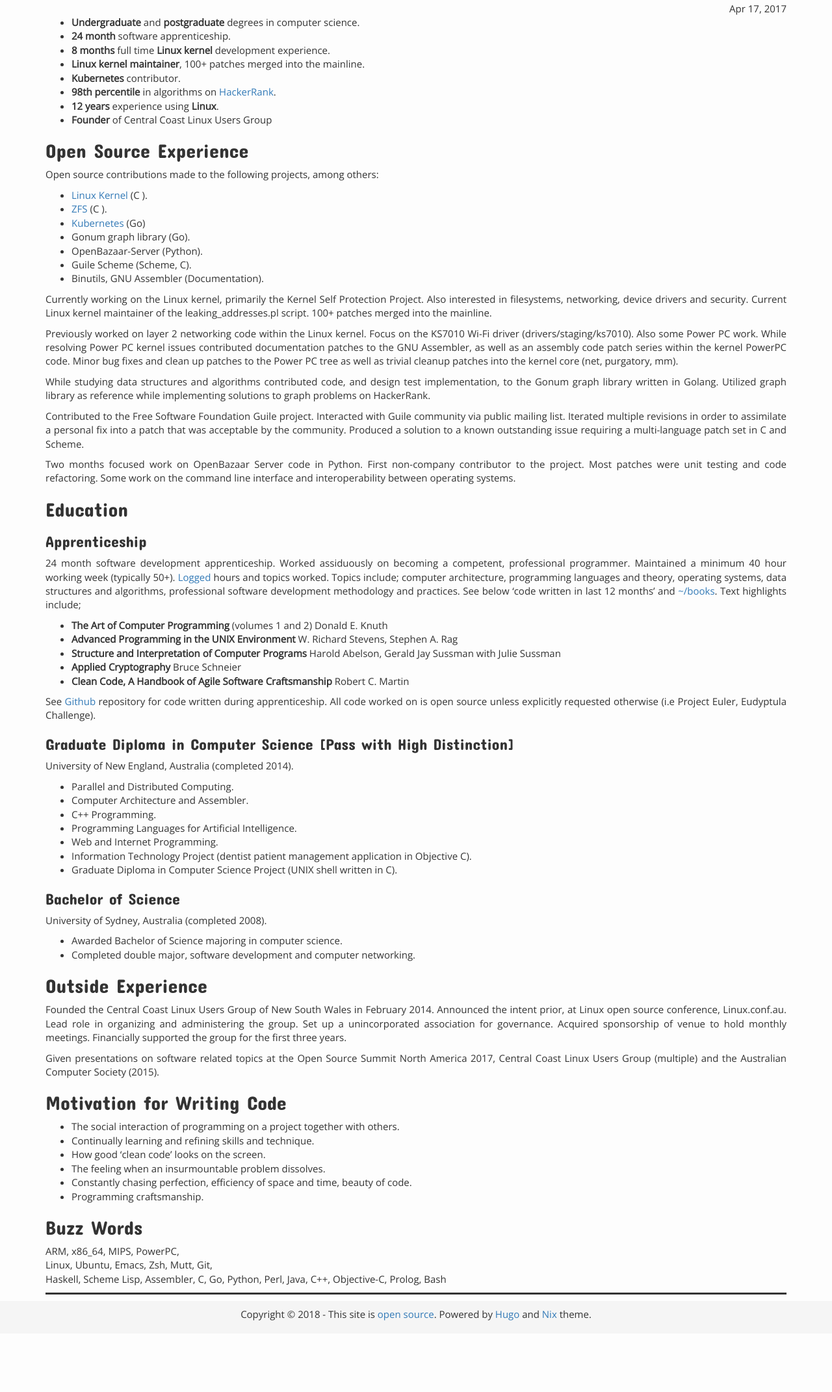
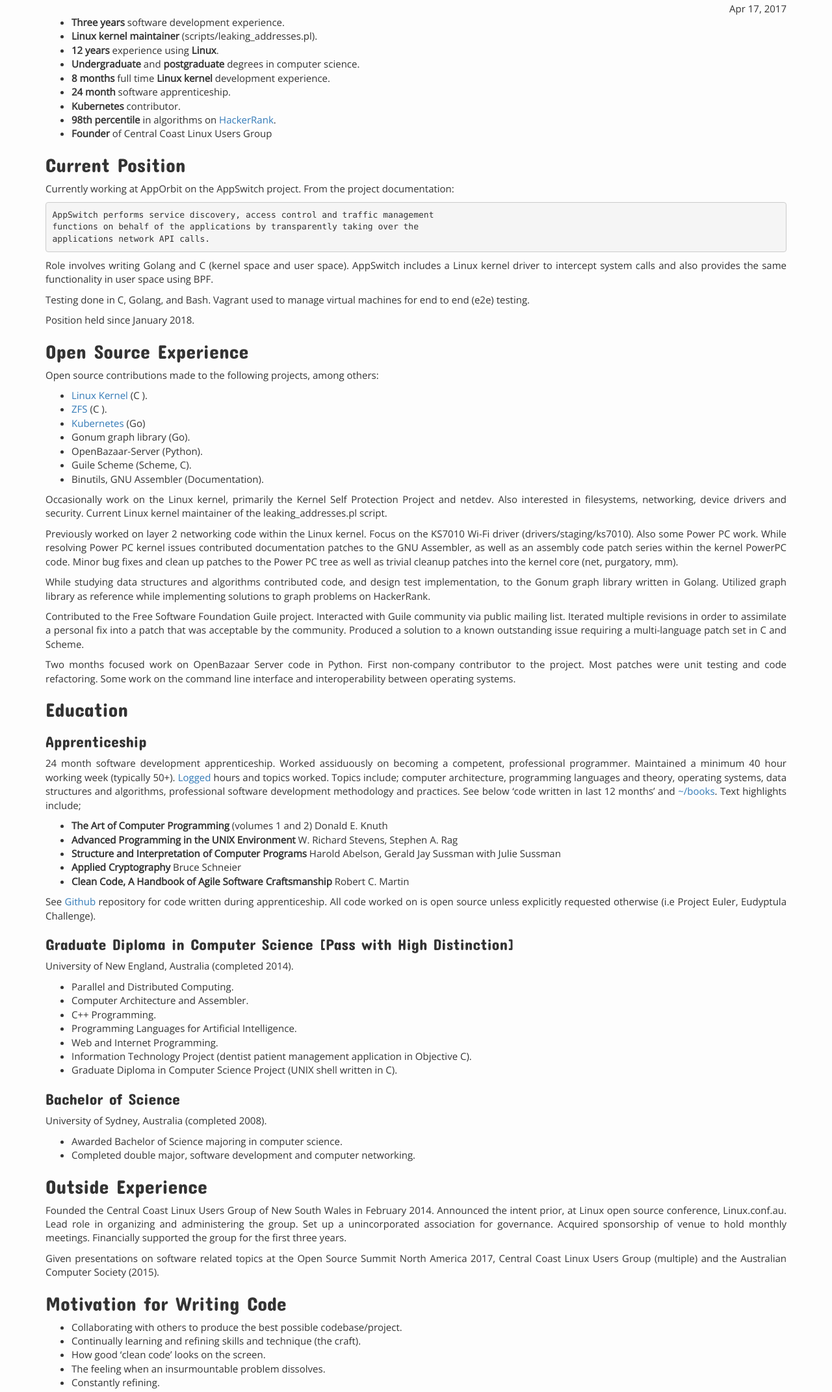
Before and after one commit to tcharding/tcharding.github.io, a plain HTML site: page resume/index.html in a window 1280 px wide. Shown: the part 117-2259 px from the top of the page at 65% size. Before the commit the page ends 2169 px from the top, so only its background shows below. Drawn offline with nearby package versions, Linux system fonts and the light colour scheme.

Commit message:
rebuilding site Wednesday 6 June  08:24:27 AEST 2018

```diff
--- a/resume/index.html
+++ b/resume/index.html
@@ -88,15 +88,34 @@
 
 
 <ul>
+<li><strong>Three years</strong> software development experience.</li>
+<li><strong>Linux kernel maintainer</strong> (scripts/leaking_addresses.pl).</li>
+<li><strong>12 years</strong> experience using <strong>Linux</strong>.</li>
 <li><strong>Undergraduate</strong> and <strong>postgraduate</strong> degrees in computer science.</li>
+<li><strong>8 months</strong> full time <strong>Linux kernel</strong> development experience.</li>
 <li><strong>24 month</strong> software apprenticeship.</li>
-<li><strong>8 months</strong> full time <strong>Linux kernel</strong> development experience.</li>
-<li><strong>Linux kernel maintainer</strong>, 100+ patches merged into the mainline.</li>
 <li><strong>Kubernetes</strong> contributor.</li>
 <li><strong>98th percentile</strong> in algorithms on <a href="https://www.hackerrank.com/tcharding">HackerRank</a>.</li>
-<li><strong>12 years</strong> experience using <strong>Linux</strong>.</li>
 <li><strong>Founder</strong> of Central Coast Linux Users Group</li>
 </ul>
+
+<h2 id="current-position">Current Position</h2>
+
+<p>Currently working at AppOrbit on the AppSwitch project.  From the project documentation:</p>
+
+<pre><code>AppSwitch performs service discovery, access control and traffic management
+functions on behalf of the applications by transparently taking over the
+applications network API calls.
+</code></pre>
+
+<p>Role involves writing Golang and C (kernel space and user space).  AppSwitch
+includes a Linux kernel driver to intercept system calls and also provides the
+same functionality in user space using BPF.</p>
+
+<p>Testing done in C, Golang, and Bash.  Vagrant used to manage virtual machines
+for end to end (e2e) testing.</p>
+
+<p>Position held since January 2018.</p>
 
 <h2 id="open-source-experience">Open Source Experience</h2>
 
@@ -113,10 +132,10 @@
 <li>Binutils, GNU Assembler (Documentation).</li>
 </ul>
 
-<p>Currently working on the Linux kernel, primarily the Kernel Self Protection
-Project. Also interested in filesystems, networking, device drivers and
-security. Current Linux kernel maintainer of the leaking_addresses.pl
-script. 100+ patches merged into the mainline.</p>
+<p>Occasionally work on the Linux kernel, primarily the Kernel Self Protection
+Project and netdev. Also interested in filesystems, networking, device drivers
+and security. Current Linux kernel maintainer of the leaking_addresses.pl
+script.</p>
 
 <p>Previously worked on layer 2 networking code within the Linux kernel. Focus on
 the KS7010 Wi-Fi driver (drivers/staging/ks7010).  Also some Power PC work.
@@ -207,19 +226,12 @@ Computer Society (2015).</p>
 <h2 id="motivation-for-writing-code">Motivation for Writing Code</h2>
 
 <ul>
-<li>The social interaction of programming on a project together with others.</li>
-<li>Continually learning and refining skills and technique.</li>
+<li>Collaborating with others to produce the best possible codebase/project.</li>
+<li>Continually learning and refining skills and technique (the craft).</li>
 <li>How good ‘clean code’ looks on the screen.</li>
 <li>The feeling when an insurmountable problem dissolves.</li>
-<li>Constantly chasing perfection, efficiency of space and time, beauty of code.</li>
-<li>Programming craftsmanship.</li>
+<li>Constantly refining.</li>
 </ul>
-
-<h2 id="buzz-words">Buzz Words</h2>
-
-<p>ARM, x86_64, MIPS, PowerPC,<br />
-Linux, Ubuntu, Emacs, Zsh, Mutt, Git,<br />
-Haskell, Scheme Lisp, Assembler, C, Go, Python, Perl, Java, C++, Objective-C, Prolog, Bash</p>
 
 			</div>
 			<div class="post-comments">
```
Also changed, not shown: about-me/index.html (+7 -1 lines), index.html (+1 -1 lines), index.xml (+29 -17 lines), casual-face.jpg (added), selfy_hat.jpg (deleted).
